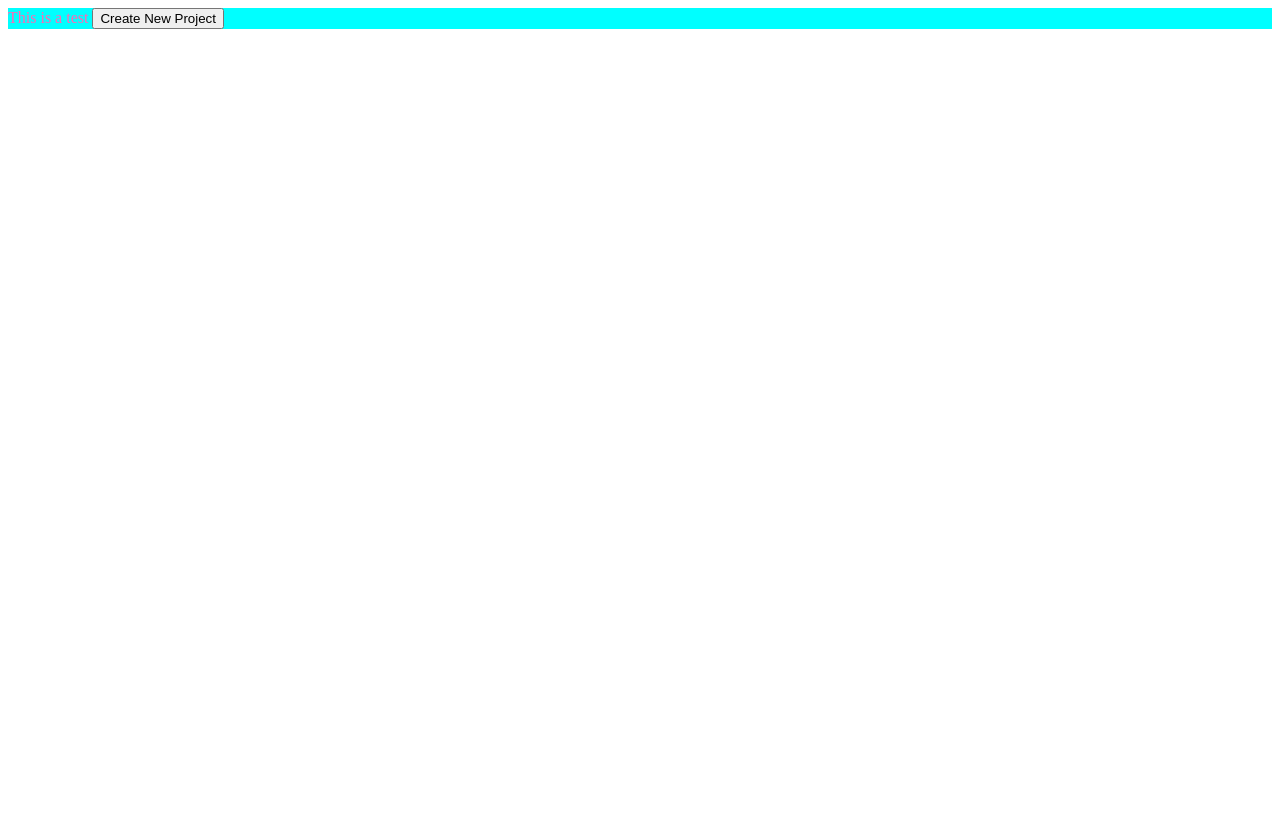
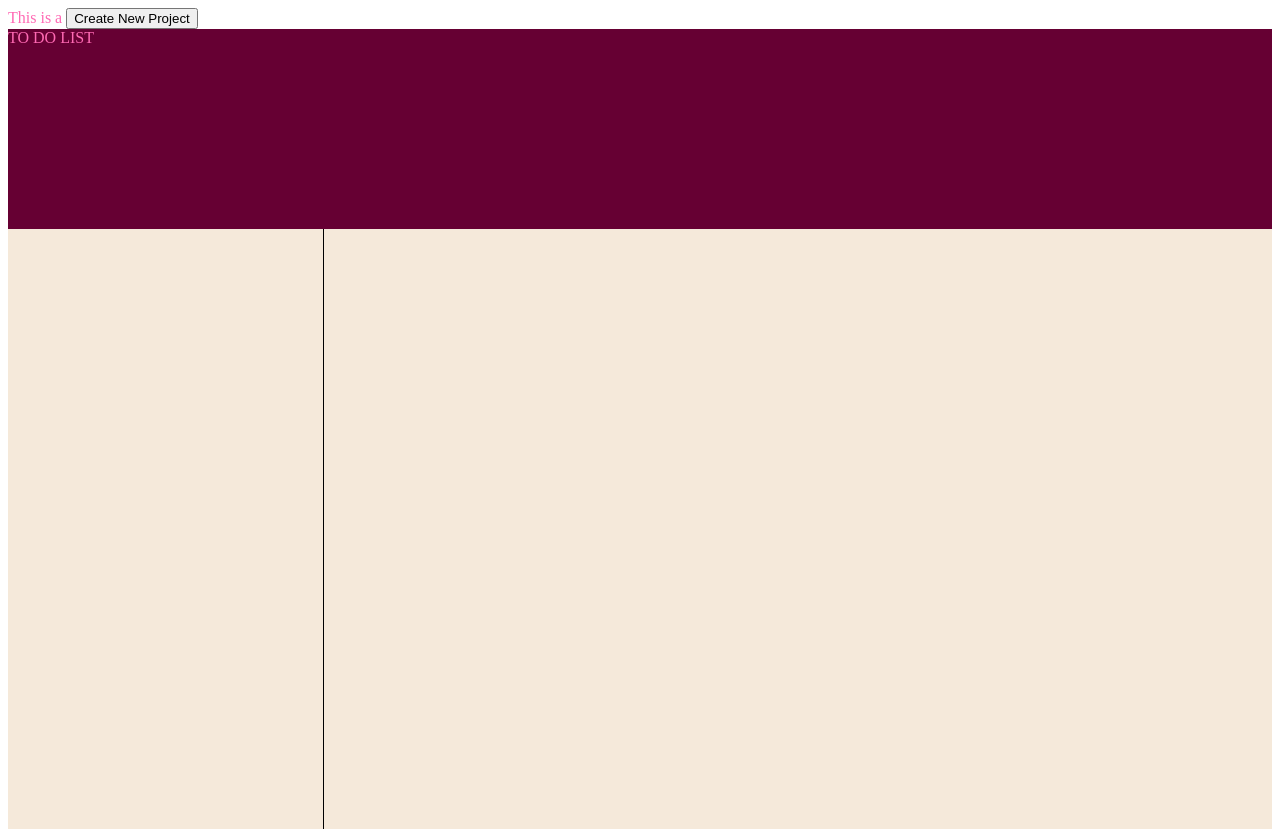
Before and after one commit to chasejhayes/odinToDoList, a website built with webpack: page src/template.html in a window 1280 px wide. Before the commit the page ends 800 px from the top, so only its background shows below. Built offline with nearby package versions, Linux system fonts and the light colour scheme.

Commit message:
Add DOM styling for main page

```diff
--- a/src/dom.js
+++ b/src/dom.js
@@ -21,14 +21,8 @@ export function runNewFormCreation() {
 const form = document.querySelector("form")
 const dialog = document.querySelector("#form_dialog")
 
-// function collectFormData() {
-//     let fd = new FormData(form);
-//     let obj = Object.fromEntries(fd)
-//     return obj;
-// }
 
 export function addNewProject() {
-
     form.addEventListener("submit", (e) => {
         e.preventDefault();
         let fd = new FormData(form);
@@ -41,3 +35,41 @@ export function addNewProject() {
 
     })
 }
+
+
+// DOM styling for main page
+
+export function generateHomePage() {
+    // header
+    const header = document.createElement("div");
+    header.id = "header";
+    header.style.backgroundColor = "#660033"
+    header.color = "#F5E9DA"
+    header.textContent = "TO DO LIST"
+    header.style.height = "25vh"
+    container.appendChild(header);
+
+    // body
+    const body = document.createElement("div");
+    body.id = "body";
+    body.style.backgroundColor = "#F5E9DA";
+    body.style.height = "75vh";
+    body.style.display = "grid";
+    body.style.gridTemplateColumns = "1fr 3fr"
+    container.appendChild(body);
+
+
+
+    // sidebar
+    const sideBar = document.createElement("div");
+    sideBar.id = "sideBar";
+    sideBar.style.borderRight = "1px solid black"
+    body.appendChild(sideBar)
+
+    // display
+    const display = document.createElement("div");
+    display.id = "display";
+    body.appendChild(display);
+
+
+}
--- a/src/index.js
+++ b/src/index.js
@@ -1,13 +1,17 @@
 import "./styles.css";
 import { } from "./code.js";
-import { makeNewProjectButton, runNewFormCreation, addNewProject} from "./dom.js";
+import { makeNewProjectButton, runNewFormCreation, addNewProject, generateHomePage} from "./dom.js";
 
 // creates "create new project" button
 makeNewProjectButton();
 // runs advent listener to show form
 runNewFormCreation();
+// updates project array with submitted information
 addNewProject()
 
+
+// creates DOM styling
+generateHomePage()
 
 
 
--- a/src/styles.css
+++ b/src/styles.css
@@ -1,6 +1,6 @@
-div {
+/* div {
     background-color: aqua;
-}
+} */
 
 #container {
     color: hotpink
--- a/src/template.html
+++ b/src/template.html
@@ -8,7 +8,7 @@
 </head>
 
 <body>
-    <div id="container">This is a test
+    <div id="container">This is a
 
     </div>
 
```
Also changed, not shown: src/code.js (+4 -7 lines).
